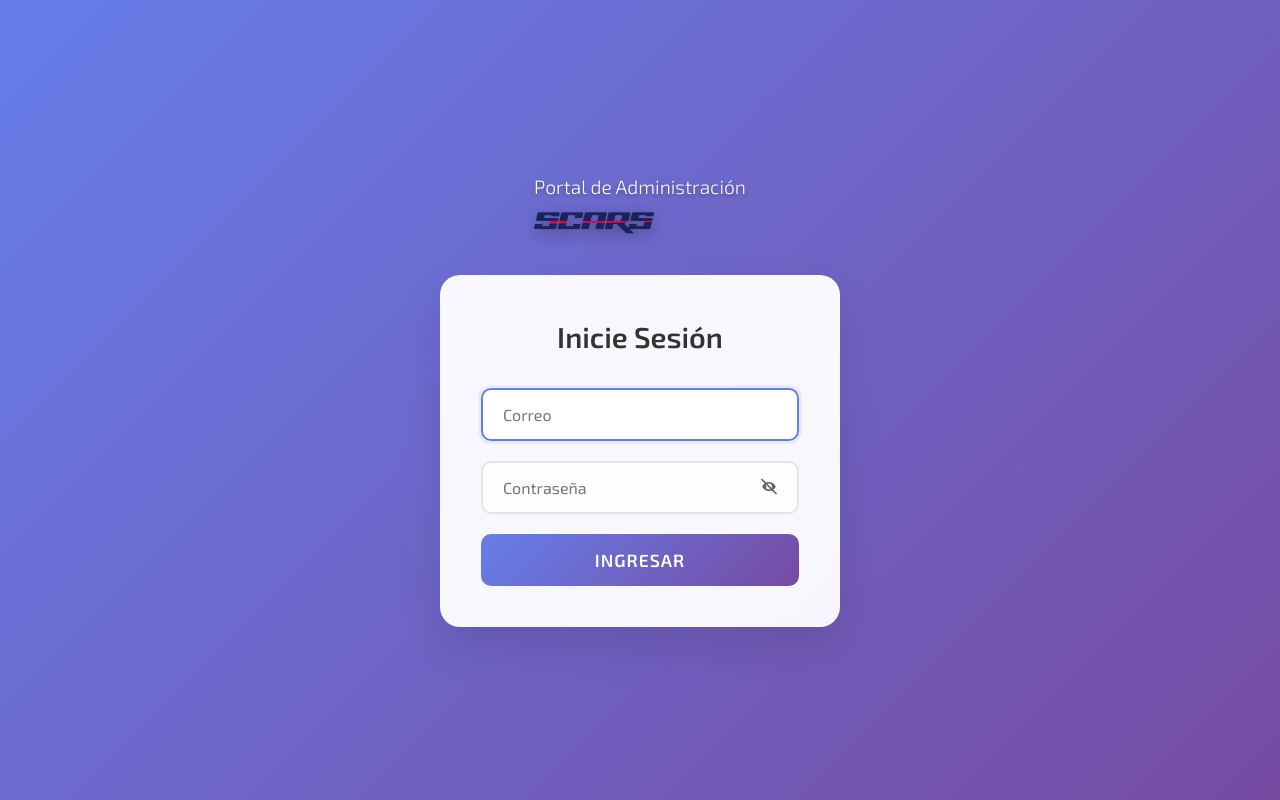
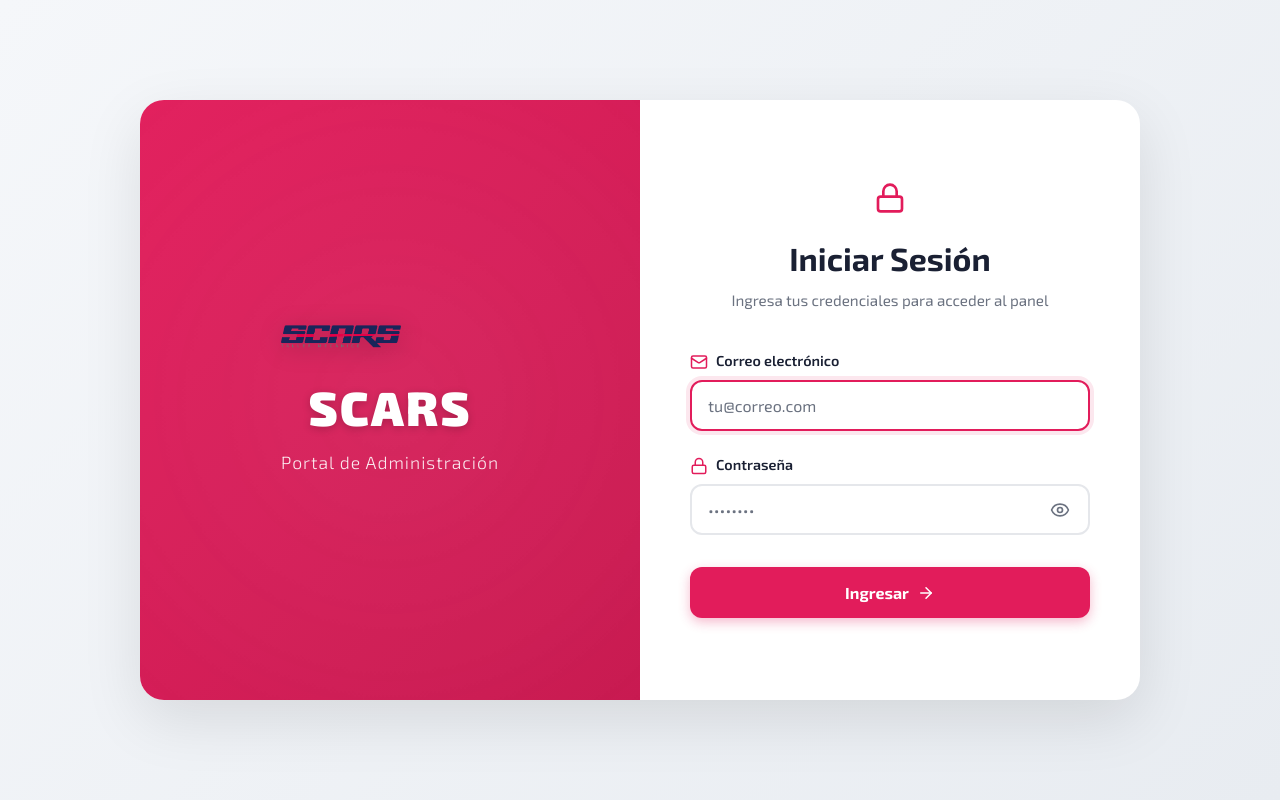
Before and after one commit to Jerowaree/ScarsOficial, a React (Vite) app in the folder ScarsWeb/: page /admin/login in a window 1280 px wide. Built offline with nearby package versions, Linux system fonts and the light colour scheme; no server answers.

Commit message:
mejorando login del panel de admin

```diff
--- a/ScarsWeb/src/auth/pages/AdminLogin.css
+++ b/ScarsWeb/src/auth/pages/AdminLogin.css
@@ -5,42 +5,278 @@
   right: 0;
   bottom: 0;
   display: flex;
-  flex-direction: column;
   justify-content: center;
   align-items: center;
-  background: linear-gradient(135deg, #667eea 0%, #764ba2 100%);
+  background: linear-gradient(135deg, #f5f7fa 0%, #e8ecf1 100%);
   padding: 20px;
-  margin: 0;
+  min-height: 100vh;
   box-sizing: border-box;
   z-index: 1000;
 }
 
-/* 🔔 Toast flotante */
+.login-wrapper {
+  display: grid;
+  grid-template-columns: 1fr 1fr;
+  width: 100%;
+  max-width: 1000px;
+  background: white;
+  border-radius: 24px;
+  box-shadow: 0 20px 60px rgba(0, 0, 0, 0.1);
+  overflow: hidden;
+  min-height: 600px;
+}
+
+/* Panel izquierdo - Branding */
+.login-left {
+  background: linear-gradient(135deg, var(--primary, #E21C5B) 0%, var(--primary-2, #C7154D) 100%);
+  display: flex;
+  align-items: center;
+  justify-content: center;
+  padding: 60px 40px;
+  position: relative;
+  overflow: hidden;
+}
+
+.login-left::before {
+  content: '';
+  position: absolute;
+  top: -50%;
+  right: -50%;
+  width: 200%;
+  height: 200%;
+  background: radial-gradient(circle, rgba(255, 255, 255, 0.1) 0%, transparent 70%);
+  animation: pulse 8s ease-in-out infinite;
+}
+
+@keyframes pulse {
+  0%, 100% { transform: scale(1); opacity: 0.5; }
+  50% { transform: scale(1.1); opacity: 0.8; }
+}
+
+.login-brand {
+  text-align: center;
+  z-index: 1;
+  position: relative;
+}
+
+.login-logo {
+  width: 120px;
+  height: auto;
+  margin-bottom: 24px;
+  filter: drop-shadow(0 4px 12px rgba(0, 0, 0, 0.2));
+}
+
+.login-brand-title {
+  font-size: 3rem;
+  font-weight: 900;
+  color: white;
+  margin: 0 0 8px 0;
+  letter-spacing: 2px;
+  text-shadow: 0 2px 8px rgba(0, 0, 0, 0.2);
+}
+
+.login-brand-subtitle {
+  font-size: 1.1rem;
+  color: rgba(255, 255, 255, 0.9);
+  margin: 0;
+  font-weight: 300;
+  letter-spacing: 1px;
+}
+
+/* Panel derecho - Formulario */
+.login-right {
+  display: flex;
+  align-items: center;
+  justify-content: center;
+  padding: 60px 50px;
+}
+
+.login-box {
+  width: 100%;
+  max-width: 400px;
+}
+
+.login-header {
+  text-align: center;
+  margin-bottom: 40px;
+}
+
+.login-icon {
+  color: var(--primary, #E21C5B);
+  margin-bottom: 16px;
+}
+
+.login-title {
+  font-size: 2rem;
+  font-weight: 700;
+  color: var(--ink, #1A2033);
+  margin: 0 0 8px 0;
+}
+
+.login-description {
+  font-size: 0.95rem;
+  color: var(--muted, #6B7280);
+  margin: 0;
+}
+
+/* Formulario */
+.login-form {
+  display: flex;
+  flex-direction: column;
+  gap: 24px;
+}
+
+.input-group {
+  display: flex;
+  flex-direction: column;
+  gap: 8px;
+}
+
+.input-label {
+  display: flex;
+  align-items: center;
+  gap: 8px;
+  font-size: 0.9rem;
+  font-weight: 600;
+  color: var(--ink, #1A2033);
+}
+
+.input-label svg {
+  color: var(--primary, #E21C5B);
+}
+
+.password-wrapper {
+  position: relative;
+}
+
+.login-input {
+  width: 100%;
+  padding: 14px 16px;
+  border: 2px solid var(--border, #E5E7EB);
+  border-radius: 12px;
+  font-size: 1rem;
+  transition: all 0.2s ease;
+  background: white;
+  font-family: inherit;
+}
+
+.login-input:focus {
+  outline: none;
+  border-color: var(--primary, #E21C5B);
+  box-shadow: 0 0 0 4px rgba(226, 28, 91, 0.1);
+}
+
+.login-input::placeholder {
+  color: var(--muted, #6B7280);
+}
+
+.toggle-password {
+  position: absolute;
+  right: 12px;
+  top: 50%;
+  transform: translateY(-50%);
+  background: none;
+  border: none;
+  cursor: pointer;
+  padding: 8px;
+  color: var(--muted, #6B7280);
+  display: flex;
+  align-items: center;
+  justify-content: center;
+  transition: color 0.2s ease;
+  border-radius: 6px;
+}
+
+.toggle-password:hover {
+  color: var(--primary, #E21C5B);
+  background: rgba(226, 28, 91, 0.05);
+}
+
+.login-btn {
+  width: 100%;
+  padding: 16px;
+  background: var(--primary, #E21C5B);
+  color: white;
+  border: none;
+  border-radius: 12px;
+  font-size: 1rem;
+  font-weight: 700;
+  cursor: pointer;
+  transition: all 0.2s ease;
+  margin-top: 8px;
+  box-shadow: 0 4px 12px rgba(226, 28, 91, 0.3);
+}
+
+.login-btn:hover:not(:disabled) {
+  background: var(--primary-2, #C7154D);
+  transform: translateY(-2px);
+  box-shadow: 0 6px 20px rgba(226, 28, 91, 0.4);
+}
+
+.login-btn:active:not(:disabled) {
+  transform: translateY(0);
+}
+
+.login-btn:disabled {
+  opacity: 0.7;
+  cursor: not-allowed;
+  transform: none;
+}
+
+.btn-content {
+  display: flex;
+  align-items: center;
+  justify-content: center;
+  gap: 8px;
+}
+
+.btn-loading {
+  display: flex;
+  align-items: center;
+  justify-content: center;
+  gap: 12px;
+}
+
+.spinner {
+  width: 18px;
+  height: 18px;
+  border: 2px solid rgba(255, 255, 255, 0.3);
+  border-top-color: white;
+  border-radius: 50%;
+  animation: spin 0.8s linear infinite;
+}
+
+@keyframes spin {
+  to { transform: rotate(360deg); }
+}
+
+/* Toast */
 .toast {
   position: fixed;
-  top: 30px;
-  right: 30px;
+  top: 24px;
+  right: 24px;
   padding: 16px 24px;
   border-radius: 12px;
   font-weight: 500;
-  z-index: 1000;
+  z-index: 1001;
   animation: slideIn 0.3s ease-out;
   box-shadow: 0 8px 24px rgba(0, 0, 0, 0.15);
-}
-
-.toast.premium {
-  border: 1px solid rgba(255, 255, 255, 0.2);
-  backdrop-filter: blur(10px);
+  max-width: 400px;
 }
 
 .toast.success {
-  background: linear-gradient(135deg, #00d2ff 0%, #3a7bd5 100%);
+  background: #10b981;
   color: white;
 }
 
 .toast.error {
-  background: linear-gradient(135deg, #ff416c 0%, #ff4b2b 100%);
+  background: #ef4444;
   color: white;
+}
+
+.toast p {
+  margin: 0;
+  font-size: 0.95rem;
 }
 
 @keyframes slideIn {
@@ -54,143 +290,67 @@
   }
 }
 
-/* Header */
-.login-header {
-  text-align: center;
-  margin-bottom: 40px;
-}
+/* Responsive */
+@media (max-width: 768px) {
+  .login-wrapper {
+    grid-template-columns: 1fr;
+    max-width: 100%;
+    min-height: auto;
+  }
 
-.login-subtitle {
-  color: white;
-  font-size: 1.2rem;
-  font-weight: 300;
-  margin-bottom: 10px;
-  text-shadow: 0 2px 4px rgba(0, 0, 0, 0.3);
-}
+  .login-left {
+    padding: 40px 30px;
+    min-height: 200px;
+  }
 
-.login-logo {
-  width: 120px;
-  height: auto;
-  filter: drop-shadow(0 4px 8px rgba(0, 0, 0, 0.3));
-}
+  .login-brand-title {
+    font-size: 2rem;
+  }
 
-/* Login Box */
-.login-box {
-  background: rgba(255, 255, 255, 0.95);
-  backdrop-filter: blur(10px);
-  padding: 40px;
-  border-radius: 20px;
-  box-shadow: 0 20px 40px rgba(0, 0, 0, 0.1);
-  border: 1px solid rgba(255, 255, 255, 0.2);
-  width: 100%;
-  max-width: 400px;
-}
-
-.login-title {
-  text-align: center;
-  margin-bottom: 30px;
-  color: #333;
-  font-size: 1.8rem;
-  font-weight: 600;
-}
-
-/* Form Elements */
-.login-form {
-  display: flex;
-  flex-direction: column;
-  gap: 20px;
-}
-
-.input-field {
-  position: relative;
-}
-
-.login-input {
-  width: 100%;
-  padding: 15px 20px;
-  border: 2px solid #e1e5e9;
-  border-radius: 10px;
-  font-size: 1rem;
-  transition: all 0.3s ease;
-  background: rgba(255, 255, 255, 0.8);
-}
-
-.login-input:focus {
-  outline: none;
-  border-color: #667eea;
-  box-shadow: 0 0 0 3px rgba(102, 126, 234, 0.1);
-  background: white;
-}
-
-.password-field {
-  position: relative;
-}
-
-.toggle-password {
-  position: absolute;
-  right: 15px;
-  top: 50%;
-  transform: translateY(-50%);
-  background: none;
-  border: none;
-  cursor: pointer;
-  padding: 5px;
-  color: #666;
-  transition: color 0.3s ease;
-}
-
-.toggle-password:hover {
-  color: #667eea;
-}
-
-.eye-icon {
-  width: 20px;
-  height: 20px;
-}
-
-.login-btn {
-  width: 100%;
-  padding: 15px;
-  background: linear-gradient(135deg, #667eea 0%, #764ba2 100%);
-  color: white;
-  border: none;
-  border-radius: 10px;
-  font-size: 1.1rem;
-  font-weight: 600;
-  cursor: pointer;
-  transition: all 0.3s ease;
-  text-transform: uppercase;
-  letter-spacing: 1px;
-}
-
-.login-btn:hover:not(:disabled) {
-  transform: translateY(-2px);
-  box-shadow: 0 10px 20px rgba(102, 126, 234, 0.3);
-}
-
-.login-btn:disabled {
-  opacity: 0.7;
-  cursor: not-allowed;
-  transform: none;
-}
-
-/* Responsive */
-@media (max-width: 480px) {
-  .login-container {
-    padding: 10px;
+  .login-right {
+    padding: 40px 30px;
   }
 
   .login-box {
+    max-width: 100%;
+  }
+
+  .toast {
+    top: 16px;
+    right: 16px;
+    left: 16px;
+    max-width: none;
+  }
+}
+
+@media (max-width: 480px) {
+  .login-container {
+    padding: 0;
+  }
+
+  .login-wrapper {
+    border-radius: 0;
+    min-height: 100vh;
+  }
+
+  .login-left {
+    min-height: 180px;
+    padding: 30px 20px;
+  }
+
+  .login-brand-title {
+    font-size: 1.75rem;
+  }
+
+  .login-logo {
+    width: 80px;
+  }
+
+  .login-right {
     padding: 30px 20px;
   }
 
   .login-title {
     font-size: 1.5rem;
   }
-
-  .toast {
-    top: 20px;
-    right: 20px;
-    left: 20px;
-  }
 }
--- a/ScarsWeb/src/auth/pages/AdminLogin.jsx
+++ b/ScarsWeb/src/auth/pages/AdminLogin.jsx
@@ -1,5 +1,6 @@
 import { useState, useEffect } from "react";
 import { useNavigate } from "react-router-dom";
+import { Lock, Mail, Eye, EyeOff, ArrowRight } from "lucide-react";
 import logo from "@/assets/images/LogoScarsOriginal.png";
 import { saveSession } from "@/auth/utils/session";
 import { login } from "@/features/auth/api";
@@ -32,22 +33,21 @@
         email: data.correo,
       });
 
-      // ✅ Toast verde con emoji y animación
-      setToast({ message: "✅ Acceso validado", type: "success" });
+      setToast({ message: "Acceso validado correctamente", type: "success" });
 
       await new Promise((r) => setTimeout(r, 1200));
       navigate("/admin/dashboard");
     } catch (err) {
       console.error("❌ Error login:", err);
-      let msg = "⚠️ Error al iniciar sesión";
+      let msg = "Error al iniciar sesión";
 
       if (err.response?.status === 401) {
         msg =
           err.response?.data?.error === "CREDENCIALES"
-            ? "❌ Credenciales incorrectas"
-            : "🚫 No autorizado";
+            ? "Credenciales incorrectas"
+            : "No autorizado";
       } else if (err.response?.data?.error) {
-        msg = "⚠️ " + err.response.data.error;
+        msg = err.response.data.error;
       }
 
       setToast({ message: msg, type: "error" });
@@ -66,28 +66,39 @@
 
   return (
     <div className="login-container" data-admin-route>
-      {/* 🔔 Toast flotante */}
       {toast.message && (
-        <div className={`toast premium ${toast.type}`}>
+        <div className={`toast ${toast.type}`}>
           <p>{toast.message}</p>
         </div>
       )}
 
-      {/* Header */}
-      <header className="login-header">
-        <h2 className="login-subtitle">Portal de Administración</h2>
-        <img src={logo} alt="Logo Scars" className="login-logo" />
-      </header>
+      <div className="login-wrapper">
+        <div className="login-left">
+          <div className="login-brand">
+            <img src={logo} alt="SCARS - Taller Mecánico" className="login-logo" />
+            <h1 className="login-brand-title">SCARS</h1>
+            <p className="login-brand-subtitle">Portal de Administración</p>
+          </div>
+        </div>
 
-      {/* Caja */}
+        <div className="login-right">
           <div className="login-box">
-        <h1 className="login-title">Inicie Sesión</h1>
+            <div className="login-header">
+              <Lock size={32} className="login-icon" />
+              <h2 className="login-title">Iniciar Sesión</h2>
+              <p className="login-description">Ingresa tus credenciales para acceder al panel</p>
+            </div>
 
             <form onSubmit={handleSubmit} className="login-form">
-          <div className="input-field">
+              <div className="input-group">
+                <label htmlFor="email" className="input-label">
+                  <Mail size={18} />
+                  Correo electrónico
+                </label>
                 <input
+                  id="email"
                   type="email"
-              placeholder="Correo"
+                  placeholder="tu@correo.com"
                   value={email}
                   onChange={(e) => setEmail(e.target.value)}
                   required
@@ -96,10 +107,16 @@
                 />
               </div>
 
-          <div className="password-field">
+              <div className="input-group">
+                <label htmlFor="password" className="input-label">
+                  <Lock size={18} />
+                  Contraseña
+                </label>
+                <div className="password-wrapper">
                   <input
+                    id="password"
                     type={passwordVisible ? "text" : "password"}
-              placeholder="Contraseña"
+                    placeholder="••••••••"
                     value={password}
                     onChange={(e) => setPassword(e.target.value)}
                     required
@@ -111,30 +128,28 @@
                     onClick={() => setPasswordVisible(!passwordVisible)}
                     aria-label={passwordVisible ? "Ocultar contraseña" : "Mostrar contraseña"}
                   >
-              {passwordVisible ? (
-                <svg xmlns="http://www.w3.org/2000/svg" className="eye-icon" viewBox="0 0 24 24">
-                  <path
-                    fill="currentColor"
-                    d="M12 4.5C7 4.5 2.73 7.61 1 12c1.73 4.39 6 7.5 11 7.5s9.27-3.11 11-7.5c-1.73-4.39-6-7.5-11-7.5Zm0 12a4.5 4.5 0 1 1 0-9 4.5 4.5 0 0 1 0 9Z"
-                  />
-                </svg>
-              ) : (
-                <svg xmlns="http://www.w3.org/2000/svg" className="eye-icon" viewBox="0 0 24 24">
-                  <path
-                    fill="currentColor"
-                    d="M12 6.5c-3.54 0-6.74 2.07-8.24 5.5 1.5 3.43 4.7 5.5 8.24 5.5s6.74-2.07 8.24-5.5c-1.5-3.43-4.7-5.5-8.24-5.5Zm0 9a3.5 3.5 0 1 1 0-7 3.5 3.5 0 0 1 0 7Z"
-                  />
-                  <line x1="3" y1="3" x2="21" y2="21" stroke="currentColor" strokeWidth="2" />
-                </svg>
-              )}
+                    {passwordVisible ? <EyeOff size={20} /> : <Eye size={20} />}
                   </button>
+                </div>
               </div>
 
               <button type="submit" className="login-btn" disabled={loading}>
-            {loading ? "🔄 Ingresando..." : "Ingresar"}
+                {loading ? (
+                  <span className="btn-loading">
+                    <span className="spinner"></span>
+                    Ingresando...
+                  </span>
+                ) : (
+                  <span className="btn-content">
+                    Ingresar
+                    <ArrowRight size={18} />
+                  </span>
+                )}
               </button>
             </form>
           </div>
         </div>
+      </div>
+    </div>
   );
 }
```
Lines whose indentation alone changed are shown as unchanged.
